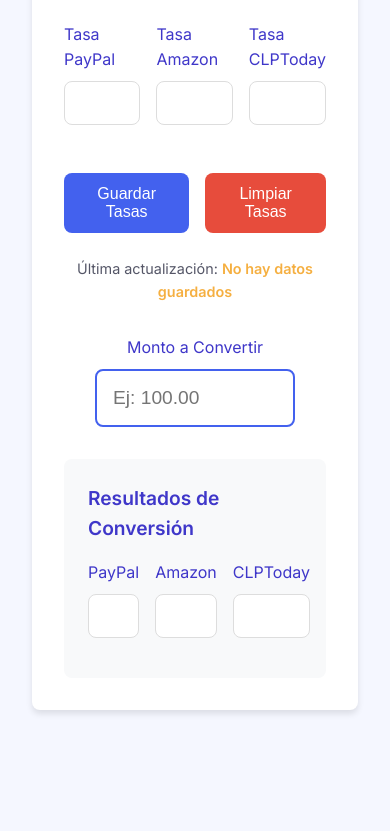
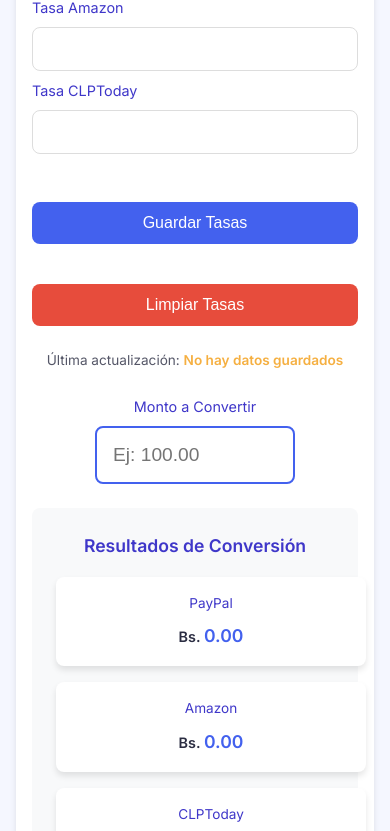
Before and after one commit to ORenaud20/PPPrice-public, a plain HTML site: page index.html in a window 390 px wide. Shown: the part 198-1029 px from the top of the page. Before the commit the page ends 940 px from the top, so only its background shows below. Drawn offline with Linux system fonts and the light colour scheme.

Commit message:
Update index.html for better UI/UX

```diff
--- a/index.html
+++ b/index.html
@@ -1,3 +1,4 @@
+
 <!DOCTYPE html>
 <html lang="es">
 <head>
@@ -24,14 +25,14 @@
             color: var(--text-color);
             background-color: #f5f7ff;
             margin: 0;
-            padding: 2rem;
+            padding: 1rem;
         }
 
         .container {
             max-width: 800px;
             margin: 0 auto;
             background-color: white;
-            padding: 2rem;
+            padding: 1.5rem;
             border-radius: var(--border-radius);
             box-shadow: var(--box-shadow);
         }
@@ -39,8 +40,9 @@
         h1 {
             color: var(--primary-color);
             text-align: center;
-            margin-bottom: 2rem;
+            margin-bottom: 1.5rem;
             font-weight: 600;
+            font-size: 1.5rem;
         }
 
         .input-group {
@@ -49,6 +51,7 @@
 
         .input-row {
             display: flex;
+            flex-wrap: wrap;
             align-items: center;
             margin-bottom: 1rem;
             gap: 1rem;
@@ -56,6 +59,7 @@
 
         .input-container {
             flex: 1;
+            min-width: 150px;
         }
 
         label {
@@ -63,6 +67,7 @@
             margin-bottom: 0.5rem;
             font-weight: 400;
             color: var(--secondary-color);
+            font-size: 0.9rem;
         }
 
         input {
@@ -88,7 +93,7 @@
 
         .center-input {
             text-align: center;
-            margin: 2rem 0;
+            margin: 1.5rem 0;
         }
 
         .center-input input {
@@ -104,13 +109,49 @@
             background-color: var(--light-gray);
             padding: 1.5rem;
             border-radius: var(--border-radius);
-            margin-top: 2rem;
+            margin-top: 1.5rem;
         }
 
         .result-section h2 {
             color: var(--secondary-color);
             margin-top: 0;
-            font-size: 1.2rem;
+            font-size: 1.1rem;
+            text-align: center;
+        }
+
+        .result-row {
+            display: flex;
+            flex-wrap: wrap;
+            gap: 1rem;
+            margin-top: 1rem;
+        }
+
+        .result-box {
+            flex: 1;
+            min-width: 120px;
+            background-color: white;
+            padding: 1rem;
+            border-radius: var(--border-radius);
+            box-shadow: var(--box-shadow);
+            text-align: center;
+        }
+
+        .result-label {
+            font-size: 0.85rem;
+            color: var(--secondary-color);
+            margin-bottom: 0.5rem;
+        }
+
+        .result-value {
+            font-size: 1.1rem;
+            font-weight: 600;
+            color: var(--primary-color);
+        }
+
+        .result-value::before {
+            content: "Bs. ";
+            font-size: 0.9rem;
+            color: var(--text-color);
         }
 
         button {
@@ -124,6 +165,8 @@
             transition: all 0.3s ease;
             display: block;
             margin: 1.5rem auto 0;
+            width: 100%;
+            max-width: 200px;
         }
 
         button:hover {
@@ -134,7 +177,7 @@
         .timestamp {
             text-align: center;
             margin-top: 1.5rem;
-            font-size: 0.9rem;
+            font-size: 0.85rem;
             color: var(--text-color);
             opacity: 0.8;
         }
@@ -147,6 +190,7 @@
         .controls {
             display: flex;
             justify-content: center;
+            flex-wrap: wrap;
             gap: 1rem;
             margin-top: 1rem;
         }
@@ -157,6 +201,33 @@
 
         .clear-btn:hover {
             background-color: #c0392b;
+        }
+
+        @media (max-width: 600px) {
+            .container {
+                padding: 1rem;
+            }
+
+            .input-row {
+                flex-direction: column;
+                gap: 0.5rem;
+            }
+
+            .input-container {
+                width: 100%;
+            }
+
+            .result-row {
+                flex-direction: column;
+            }
+
+            .result-box {
+                width: 100%;
+            }
+
+            button {
+                max-width: 100%;
+            }
         }
     </style>
 </head>
@@ -197,18 +268,18 @@
 
         <div class="result-section">
             <h2>Resultados de Conversión</h2>
-            <div class="input-row">
-                <div class="input-container">
-                    <label for="paypal-result">PayPal</label>
-                    <input type="number" id="paypal-result" readonly>
+            <div class="result-row">
+                <div class="result-box">
+                    <div class="result-label">PayPal</div>
+                    <div class="result-value" id="paypal-result">0.00</div>
                 </div>
-                <div class="input-container">
-                    <label for="amazon-result">Amazon</label>
-                    <input type="number" id="amazon-result" readonly>
+                <div class="result-box">
+                    <div class="result-label">Amazon</div>
+                    <div class="result-value" id="amazon-result">0.00</div>
                 </div>
-                <div class="input-container">
-                    <label for="clptoday-result">CLPToday</label>
-                    <input type="number" id="clptoday-result" readonly>
+                <div class="result-box">
+                    <div class="result-label">CLPToday</div>
+                    <div class="result-value" id="clptoday-result">0.00</div>
                 </div>
             </div>
         </div>
@@ -221,7 +292,7 @@
             const saveRatesBtn = document.getElementById('save-rates');
             const clearRatesBtn = document.getElementById('clear-rates');
             const lastUpdatedSpan = document.getElementById('last-updated');
-            const resultInputs = {
+            const resultValues = {
                 paypal: document.getElementById('paypal-result'),
                 amazon: document.getElementById('amazon-result'),
                 clptoday: document.getElementById('clptoday-result')
@@ -256,14 +327,23 @@
             // Función para calcular los resultados
             function calculateResults() {
                 const amount = parseFloat(amountInput.value);
-                if (isNaN(amount)) return;
+                if (isNaN(amount)) {
+                    // Si no hay monto, mostrar 0.00
+                    for (const key in resultValues) {
+                        resultValues[key].textContent = '0.00';
+                    }
+                    return;
+                }
 
                 rateInputs.forEach(input => {
                     const rate = parseFloat(input.value);
                     if (!isNaN(rate)) {
                         const resultId = input.id.replace('-rate', '-result');
-                        const result = amount * rate;
-                        document.getElementById(resultId).value = result.toFixed(2);
+                        const result = (amount * rate).toFixed(2);
+                        document.getElementById(resultId).textContent = result;
+                    } else {
+                        const resultId = input.id.replace('-rate', '-result');
+                        document.getElementById(resultId).textContent = '0.00';
                     }
                 });
             }
@@ -302,9 +382,9 @@
                 localStorage.removeItem('savedRates');
                 lastUpdatedSpan.textContent = 'No hay datos guardados';
 
-                // También limpiar resultados
-                for (const key in resultInputs) {
-                    resultInputs[key].value = '';
+                // Limpiar resultados
+                for (const key in resultValues) {
+                    resultValues[key].textContent = '0.00';
                 }
             }
 
@@ -317,9 +397,7 @@
             rateInputs.forEach(input => {
                 input.addEventListener('blur', function() {
                     highlightLowestRate();
-                    if (amountInput.value) {
-                        calculateResults();
-                    }
+                    calculateResults();
                 });
             });
 
```
